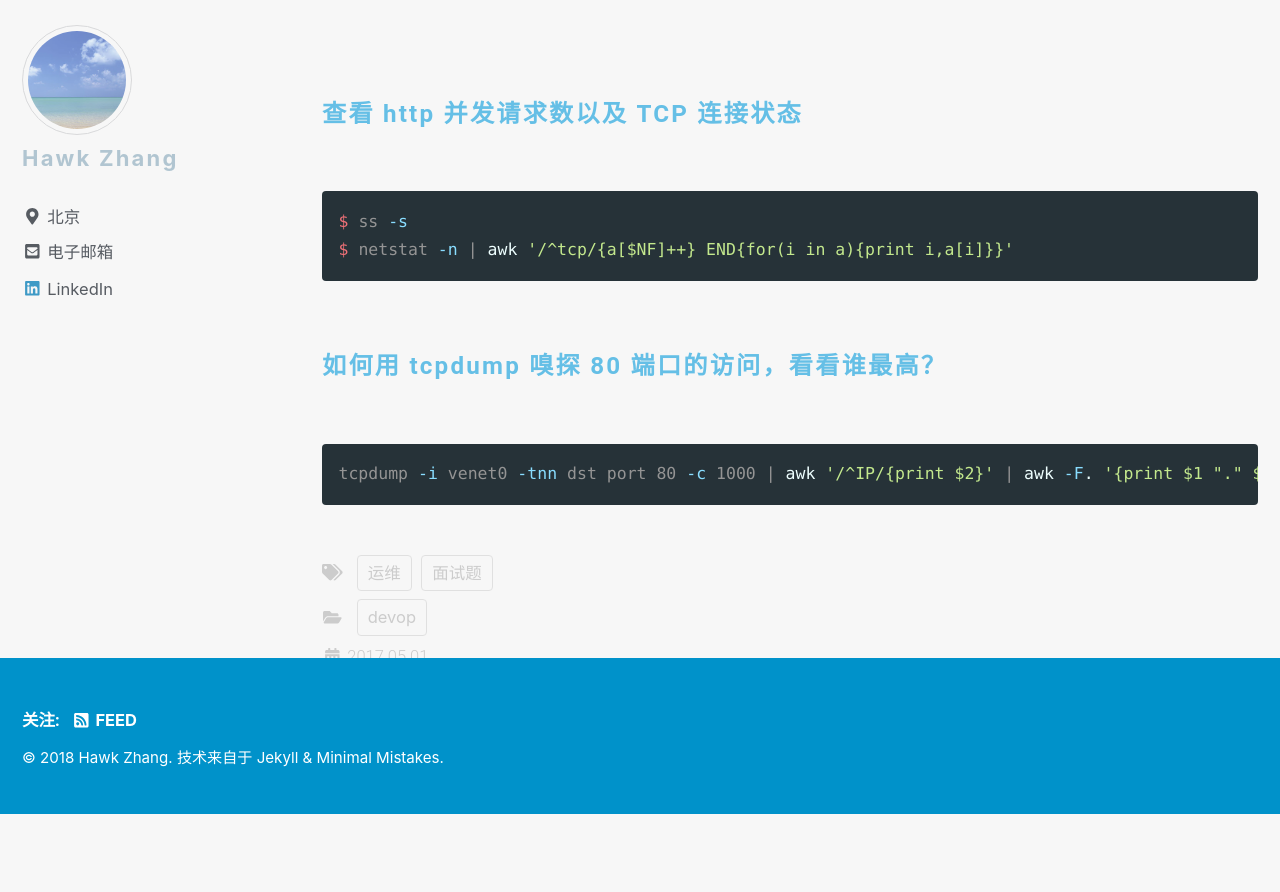
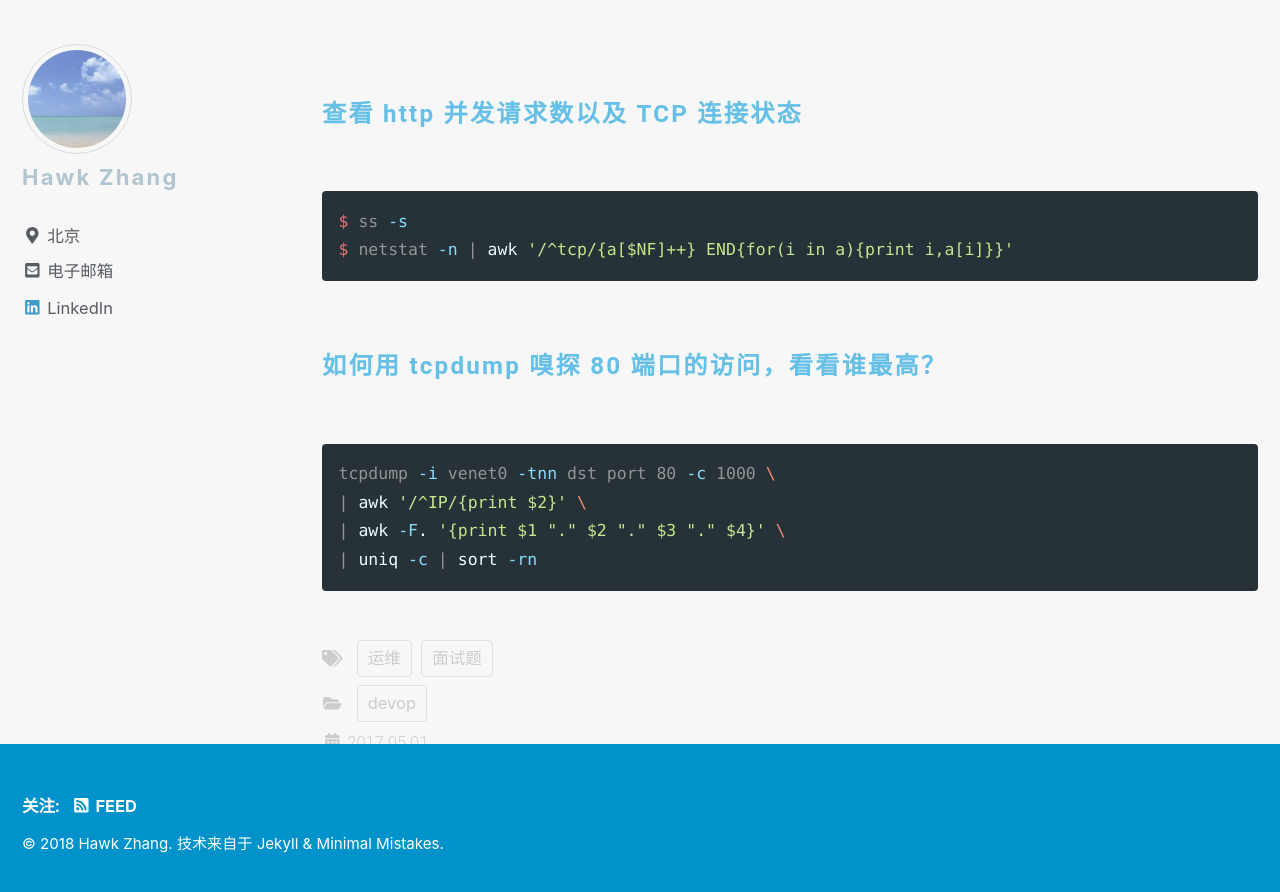
Before and after one commit to narru888/linotes_note, a Jekyll site: the page built from _posts/devop/2017-05-01-interview.md, in a window 1280 px wide and 900 px high, scrolled down 1998 px. Shown: the top 892 px of the window. Built offline with Jekyll 4.4.1, drawn with Linux system fonts in a browser that asks for light colours; nearby versions of some CDN libraries; a script that is not in the unit is left out; before the commit the page ends 2812 px from its top, so only the background shows below that.

Commit message:
update on 2018-12-07 16:15:01 CST

````diff
--- a/_posts/devop/2017-05-01-interview.md
+++ b/_posts/devop/2017-05-01-interview.md
@@ -73,5 +73,8 @@
 #### 如何用 tcpdump 嗅探 80 端口的访问，看看谁最高？
 
 ```bash
-tcpdump -i venet0 -tnn dst port 80 -c 1000 | awk '/^IP/{print $2}' | awk -F. '{print $1 "." $2 "." $3 "." $4}' | uniq -c | sort -rn
+tcpdump -i venet0 -tnn dst port 80 -c 1000 \
+| awk '/^IP/{print $2}' \
+| awk -F. '{print $1 "." $2 "." $3 "." $4}' \
+| uniq -c | sort -rn
 ```
````
